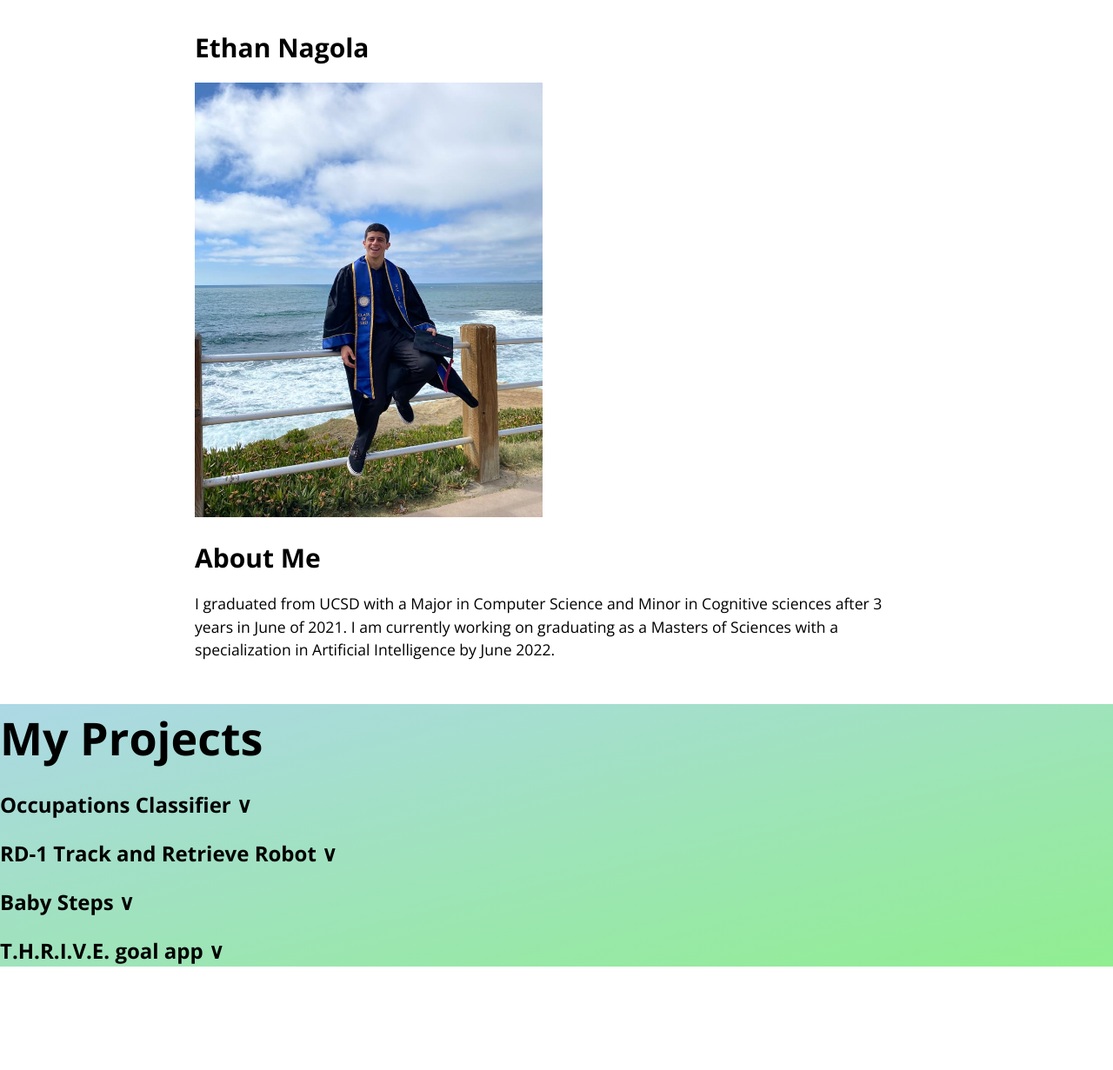
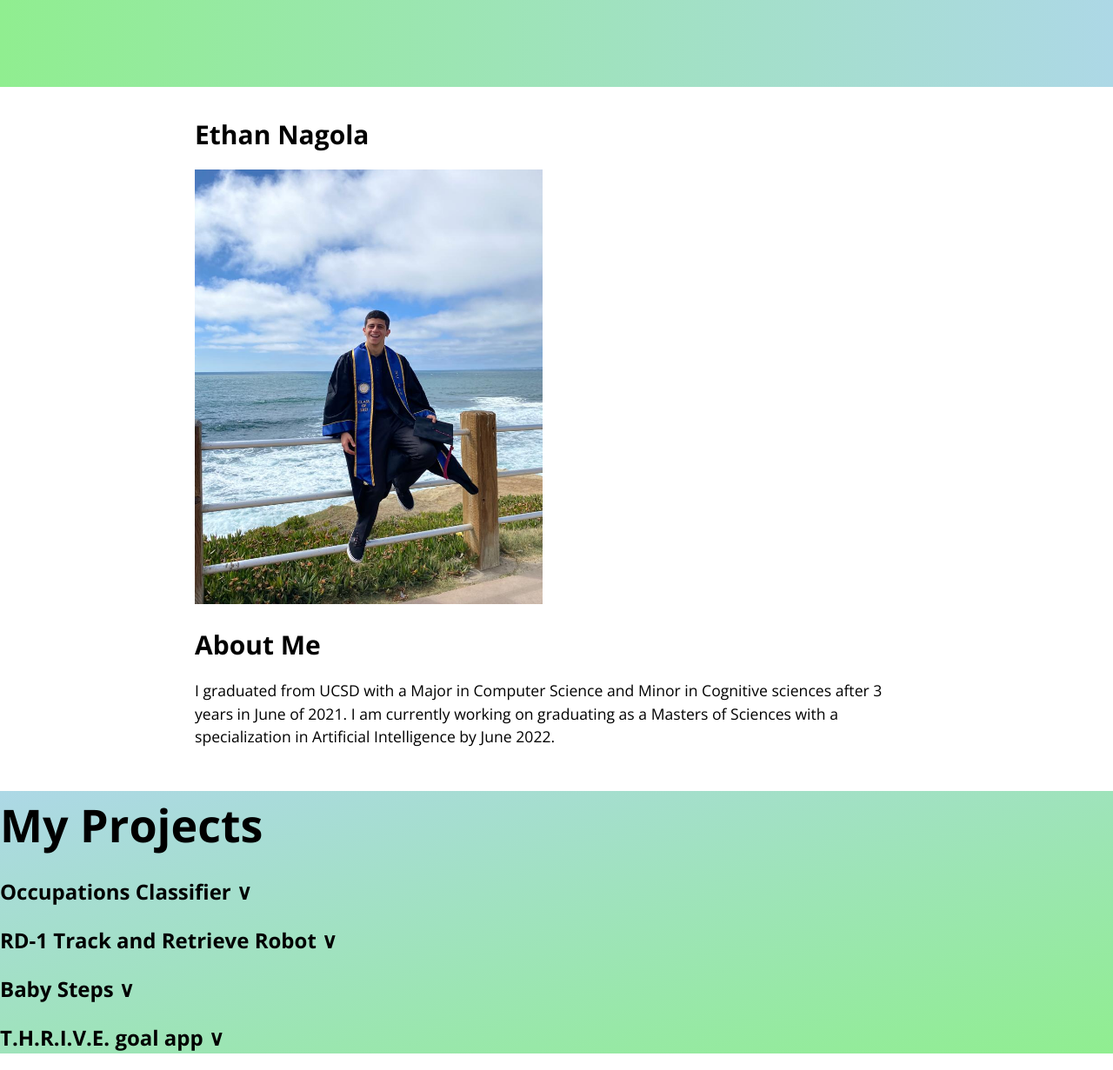
Before and after one commit to enagola/web, a Jekyll site: the page built from docs/ethan.md, in a window 1280 px wide. Shown: the whole page at 87% size. Built offline with Jekyll 4.4.1, drawn with Linux system fonts in a browser that asks for light colours; before the commit the page ends 1131 px from its top, so only the background shows below that.

Commit message:
Update template.html

```diff
--- a/docs/_layouts/template.html
+++ b/docs/_layouts/template.html
@@ -49,6 +49,11 @@
         position: relative;
         left: 300px;
       }
+      #grad1 {
+        height: 100px;
+        background-color: lightblue; /* For browsers that do not support gradients */
+        background-image: linear-gradient(to right, lightgreen , lightblue);
+      }
     </style>
     <meta charset="UTF-8">
     <title>{{ page.title }}</title>
@@ -61,6 +66,8 @@
   </head>
 
   <body>
+
+    <div id="grad1"></div>
 
     <section class="main-content">
       {{ content }}
```
